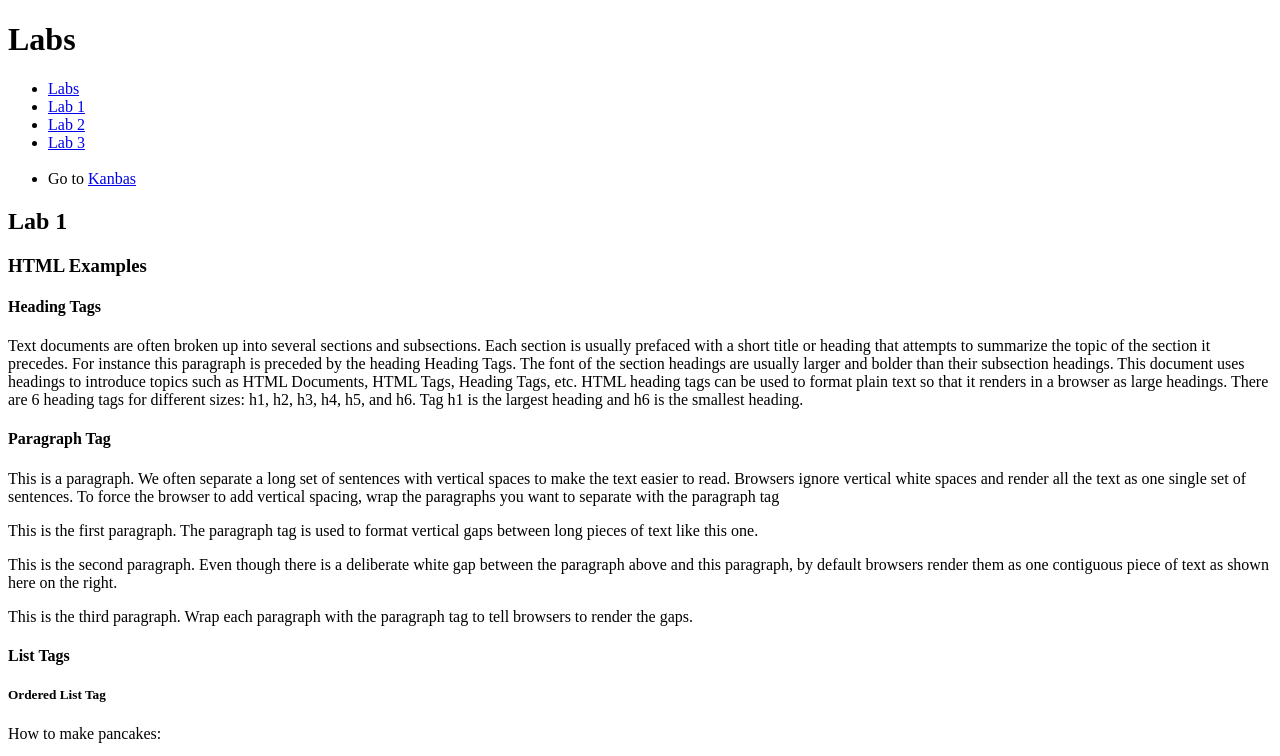
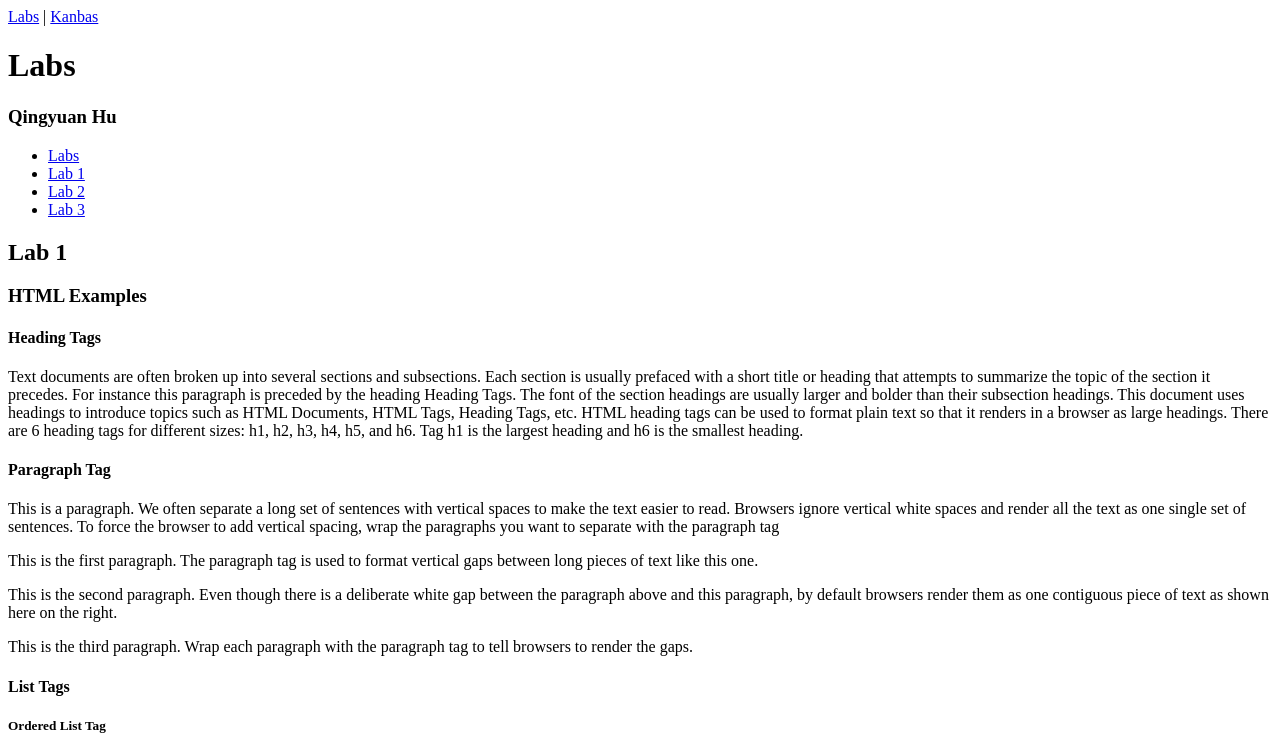
Before and after one commit to huqingyuan314/kanbas-react-web-app, a React (Create React App) app: page /#/Labs/Lab1 in a window 1280 px wide. Shown: the top 756 px of the page. Built offline with nearby package versions, Linux system fonts and the light colour scheme.

Commit message:
update kanbas1

```diff
--- a/src/App.tsx
+++ b/src/App.tsx
@@ -1,11 +1,14 @@
 import React from "react";
 import Labs from "./Labs";
 import Kanbas from "./Kanbas";
-import { HashRouter, Route, Routes, Navigate } from "react-router-dom";
+import { HashRouter, Route, Routes, Navigate, Link } from "react-router-dom";
+
 export default function App() {
   return (
     <HashRouter>
       <div>
+        <Link to="/Labs">Labs</Link> | <Link to="/Kanbas">Kanbas</Link>
+
         <Routes>
           {/* Navigate to "Labs" or "Kanbas" by default? */}
           <Route path="/" element={<Navigate to="Kanbas" />} />
--- a/src/Kanbas/index.tsx
+++ b/src/Kanbas/index.tsx
@@ -8,10 +8,6 @@ export default function Kanbas() {
       <h1>Kanbas</h1>
       <Account />
 
-      <br/>
-      Go to
-      <Link to="/Labs"> Labs</Link>
-        <br/>
 
     </div>
 
--- a/src/Labs/Lab1/index.tsx
+++ b/src/Labs/Lab1/index.tsx
@@ -177,7 +177,7 @@ Your favorite books (in no particular order)
   <h4>Form Elements</h4>
   <form id="wd-text-fields">
     <h5>Text Fields</h5>
-    <label htmlFor="wd-text-fields-username">Username:</label>
+    <label htmlFor ="wd-text-fields-username">Username:</label>
     <input id="wd-text-fields-username" placeholder="jdoe" />
     <br />
     <label htmlFor="wd-text-fields-password">Password:</label>
@@ -271,18 +271,18 @@ Your favorite books (in no particular order)
 <input type="number"
       id="wd-text-fields-salary-start"
       placeholder="1000"
-      value="100000"/><br/>
+      defaultValue="100000"/><br/>
 
 <label htmlFor="wd-text-fields-rating"> Rating: </label>
 <input type="range" id="wd-text-fields-rating"
       placeholder="Doe"
       max="5"
-      value="4"/><br/>
+      defaultValue="4"/><br/>
 
 <label htmlFor="wd-text-fields-dob"> Date of birth: </label>
 <input type="date"
       id="wd-text-fields-dob"
-      value="2000-01-21"/><br/>
+      defaultValue="2000-01-21"/><br/>
 
 </div>
 
@@ -293,6 +293,7 @@ to get dummy text<br/>
 Go to the code repository on
 <a id="wd-github" href="https://github.com/huqingyuan314/kanbas-react-web-app"> Github </a>
 <br/>
+<br/>
 
       </div>
 
--- a/src/Labs/TOC.tsx
+++ b/src/Labs/TOC.tsx
@@ -7,8 +7,6 @@ export default function TOC() {
         <li><Link to="/Labs/Lab1">Lab 1</Link></li>
         <li><Link to="/Labs/Lab2">Lab 2</Link></li>
         <li><Link to="/Labs/Lab3">Lab 3</Link></li>
-        <br />
-        <li>Go to <Link to="/Kanbas">Kanbas</Link></li>
       </ul>
     );
   }
--- a/src/Labs/index.tsx
+++ b/src/Labs/index.tsx
@@ -7,9 +7,11 @@ export default function Labs() {
   return (
     <div>
       <h1>Labs</h1>
+      <h3>Qingyuan Hu</h3>
       <TOC />
+
       <Routes>
-        <Route path="/" element={<Navigate to="Labs" />} />
+        {/* <Route path="/" element={<Navigate to="Lab1" />} /> */}
         <Route path="Lab1" element={<Lab1 />} />
         <Route path="Lab2" element={<Lab2 />} />
         <Route path="Lab3" element={<Lab3 />} />
```
